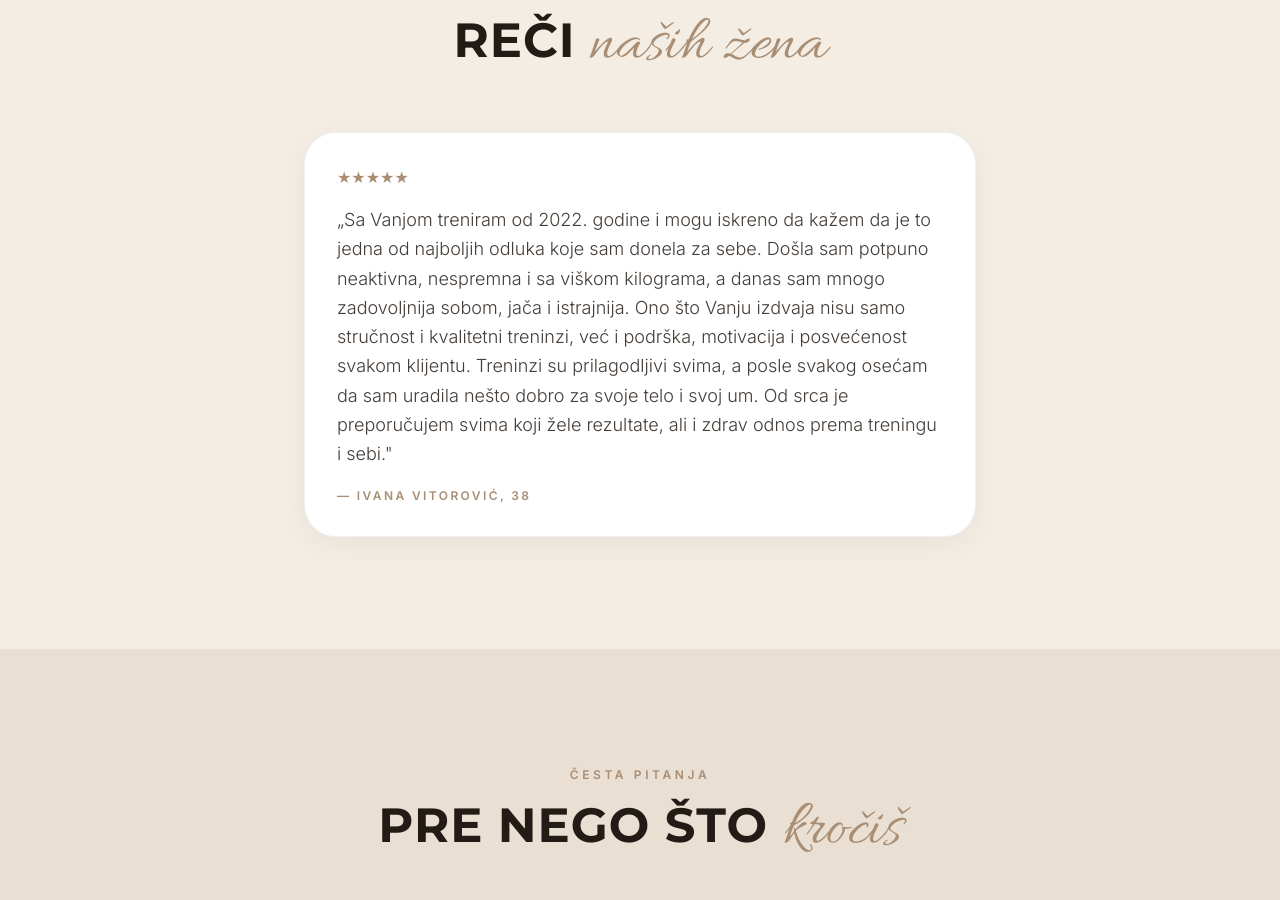
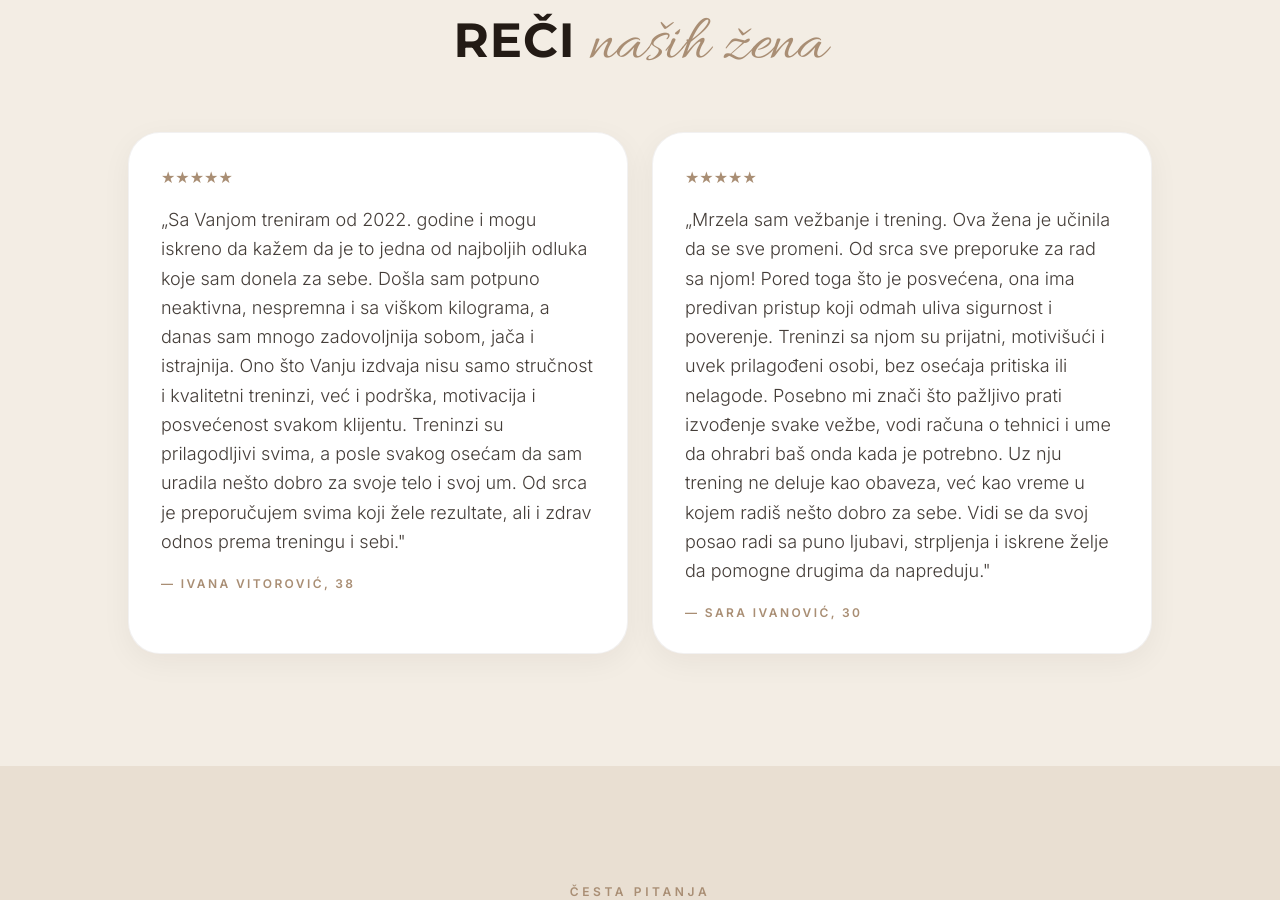
Before and after one commit to Nemanja-Gajic/vanja-fitness, a Next.js app: page / in a window 1280 px wide. Shown: the part 5040-5940 px from the top of the page. Built offline with nearby package versions, Linux system fonts and the light colour scheme.

Commit message:
Add favicon + apple icon from logo, second testimonial (Sara)

```diff
--- a/components/Testimonials.tsx
+++ b/components/Testimonials.tsx
@@ -5,6 +5,10 @@ const quotes = [
   {
     text: "Sa Vanjom treniram od 2022. godine i mogu iskreno da kažem da je to jedna od najboljih odluka koje sam donela za sebe. Došla sam potpuno neaktivna, nespremna i sa viškom kilograma, a danas sam mnogo zadovoljnija sobom, jača i istrajnija. Ono što Vanju izdvaja nisu samo stručnost i kvalitetni treninzi, već i podrška, motivacija i posvećenost svakom klijentu. Treninzi su prilagodljivi svima, a posle svakog osećam da sam uradila nešto dobro za svoje telo i svoj um. Od srca je preporučujem svima koji žele rezultate, ali i zdrav odnos prema treningu i sebi.",
     who: "Ivana Vitorović, 38",
+  },
+  {
+    text: "Mrzela sam vežbanje i trening. Ova žena je učinila da se sve promeni. Od srca sve preporuke za rad sa njom! Pored toga što je posvećena, ona ima predivan pristup koji odmah uliva sigurnost i poverenje. Treninzi sa njom su prijatni, motivišući i uvek prilagođeni osobi, bez osećaja pritiska ili nelagode. Posebno mi znači što pažljivo prati izvođenje svake vežbe, vodi računa o tehnici i ume da ohrabri baš onda kada je potrebno. Uz nju trening ne deluje kao obaveza, već kao vreme u kojem radiš nešto dobro za sebe. Vidi se da svoj posao radi sa puno ljubavi, strpljenja i iskrene želje da pomogne drugima da napreduju.",
+    who: "Sara Ivanović, 30",
   },
 ];
 
@@ -24,7 +28,9 @@ export default function Testimonials() {
           className={
             quotes.length === 1
               ? "mx-auto mt-14 max-w-2xl"
-              : "mt-14 grid gap-6 md:grid-cols-3"
+              : quotes.length === 2
+                ? "mx-auto mt-14 grid max-w-5xl gap-6 md:grid-cols-2"
+                : "mt-14 grid gap-6 md:grid-cols-3"
           }
         >
           {quotes.map((q, i) => (
```
Also changed, not shown: app/apple-icon.png (added), app/icon.png (added).
